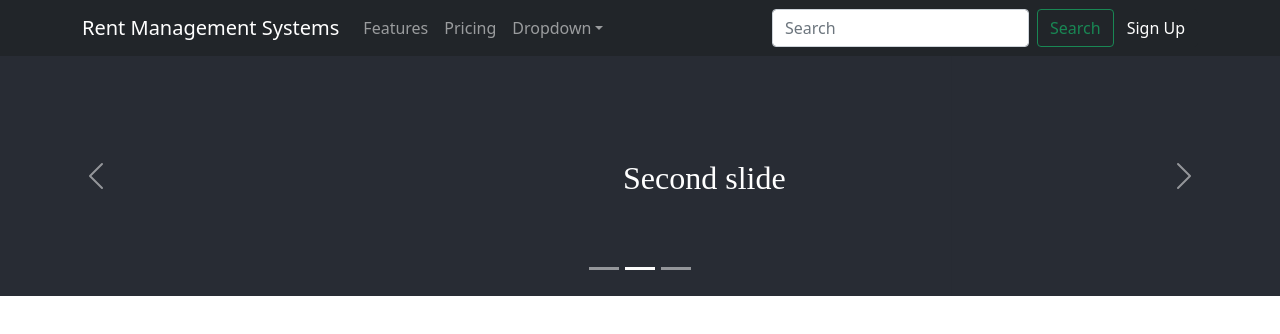
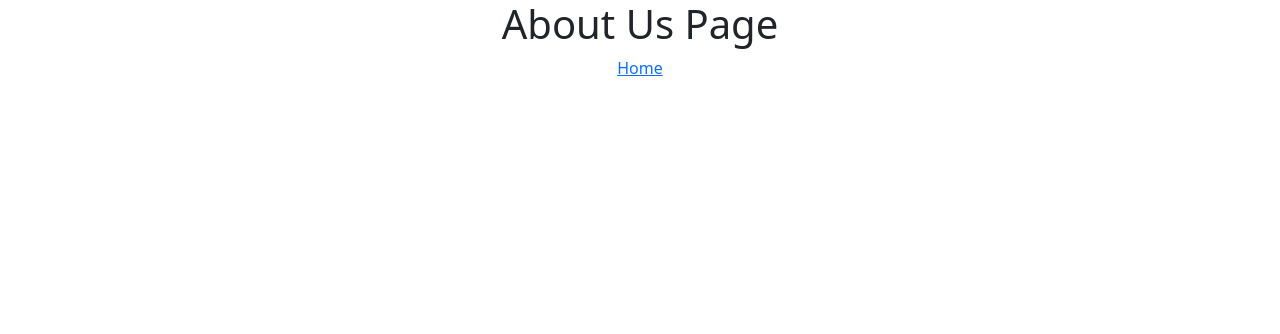
Before and after one commit to as1733/RentManagementSystem, a React (Create React App) app in the folder rms/: page /aboutus in a window 1280 px wide. Shown: the top 334 px of the page. Built offline with nearby package versions, Linux system fonts and the light colour scheme.

Commit message:
About us Conflict resolved

```diff
--- a/rms/src/App.js
+++ b/rms/src/App.js
@@ -1,14 +1,22 @@
-import "./App.css";
-import NavigationBar from "./components/MenuComponent";
-import "bootstrap/dist/css/bootstrap.min.css";
+import './App.css';
+import NavigationBar from './components/MenuComponent';
+import 'bootstrap/dist/css/bootstrap.min.css';
 import "bootstrap/dist/js/bootstrap.bundle";
 import Carousel from "./components/carousel";
-
+import About from './pages/About';
+import {Switch,Route} from 'react-router-dom';
 function App() {
   return (
-    <div className="App">
-      <NavigationBar />
-      <Carousel></Carousel>
+    <div className='App'>
+      <Switch>
+        <Route path='/' exact>
+          <NavigationBar />
+          <Carousel></Carousel>
+        </Route>
+        <Route path="/aboutus">
+          <About />
+        </Route>
+      </Switch>
     </div>
   );
 }
--- a/rms/src/components/MenuComponent.js
+++ b/rms/src/components/MenuComponent.js
@@ -1,4 +1,5 @@
 import React, { Component } from "react";
+import { Link } from 'react-router-dom';
 import styled from "styled-components";
 import ReactBootstrap, {
   Jumbotron,
@@ -61,6 +62,7 @@ class NavigationBar extends Component{
                         <Nav className="me-auto">
                             <Nav.Link href="#features">Features</Nav.Link>
                             <Nav.Link href="#pricing">Pricing</Nav.Link>
+                            <Nav.Link href='aboutus'>About Us</Nav.Link>
                             <NavDropdown title="Dropdown" id="collasible-nav-dropdown">
                                 <NavDropdown.Item href="#action/3.1">Action</NavDropdown.Item>
                                 <NavDropdown.Item href="#action/3.2">Another action</NavDropdown.Item>
@@ -90,6 +92,7 @@ class NavigationBar extends Component{
                                     this.state.isTokenDetected ? 'Login' : 'Sign Up'
                                 }
                             </Button>
+                            <Link to='/aboutus' className='nav-link'>About Us </Link>
                         </Nav>
                     </Navbar.Collapse>
                 </Container>
@@ -102,56 +105,6 @@ class NavigationBar extends Component{
         )
     }
 
-  render() {
-    return (
-      <Navbar collapseOnSelect expand="lg" bg="dark" variant="dark">
-        <Container>
-          <Navbar.Brand href="#home">Rent Management Systems</Navbar.Brand>
-          <Navbar.Toggle aria-controls="responsive-navbar-nav" />
-          <Navbar.Collapse id="responsive-navbar-nav">
-            <Nav className="me-auto">
-              <Nav.Link href="#features">Features</Nav.Link>
-              <Nav.Link href="#About">Pricing</Nav.Link>
-              <NavDropdown title="Dropdown" id="collasible-nav-dropdown">
-                <NavDropdown.Item href="#action/3.1">Action</NavDropdown.Item>
-                <NavDropdown.Item href="#action/3.2">
-                  Another action
-                </NavDropdown.Item>
-                <NavDropdown.Item href="#action/3.3">
-                  Something
-                </NavDropdown.Item>
-                <NavDropdown.Divider />
-                <NavDropdown.Item href="#action/3.4">
-                  Separated link
-                </NavDropdown.Item>
-              </NavDropdown>
-            </Nav>
-            <Form className="d-flex">
-              <FormControl
-                type="search"
-                placeholder="Search"
-                className="me-2"
-                aria-label="Search"
-              />
-              <Button variant="outline-success">Search</Button>
-            </Form>
-            <Nav>
-            <Button variant="dark" onClick={() => this.handleModal(true)}>
-                {
-                    this.state.isTokenDetected ? 'Login' : 'Sign Up'
-                }
-            </Button>
-            </Nav>
-          </Navbar.Collapse>
-        </Container>
-        <UserAuthModal
-                    handleModal={this.handleModal}
-                    showModal={this.state.showModal}
-                    isTokenDetected={this.state.isTokenDetected}
-        />
-      </Navbar>
-    );
-  }
 }
 
 export default NavigationBar;
--- a/rms/src/index.js
+++ b/rms/src/index.js
@@ -1,12 +1,15 @@
 import React from 'react';
 import ReactDOM from 'react-dom';
+import { BrowserRouter } from 'react-router-dom';
 import './index.css';
 import App from './App';
 import reportWebVitals from './reportWebVitals';
 
 ReactDOM.render(
   <React.StrictMode>
-    <App />
+    <BrowserRouter>
+      <App />
+    </BrowserRouter>
   </React.StrictMode>,
   document.getElementById('root')
 );
--- /dev/null
+++ b/rms/src/pages/About.js
@@ -0,0 +1,11 @@
+import React from 'react'
+import { Container } from 'react-bootstrap'
+import { Link } from 'react-router-dom'
+export default function About() {
+    return (
+        <Container>
+            <h1>About Us Page</h1>
+            <Link to='/'>Home </Link>
+        </Container>
+    )
+}
```
Also changed, not shown: rms/src/components/homepage.js (deleted), 1 other file (tests, documents, lock files or other folders).
